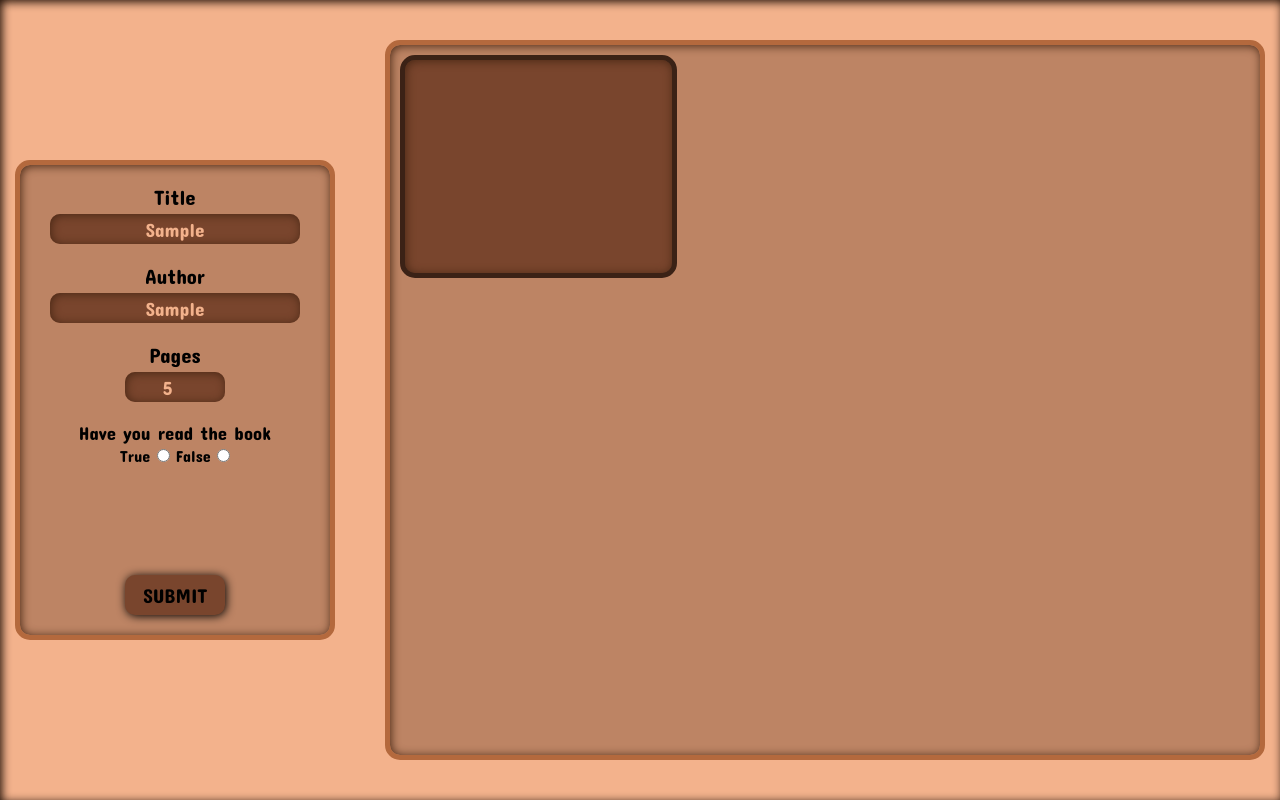
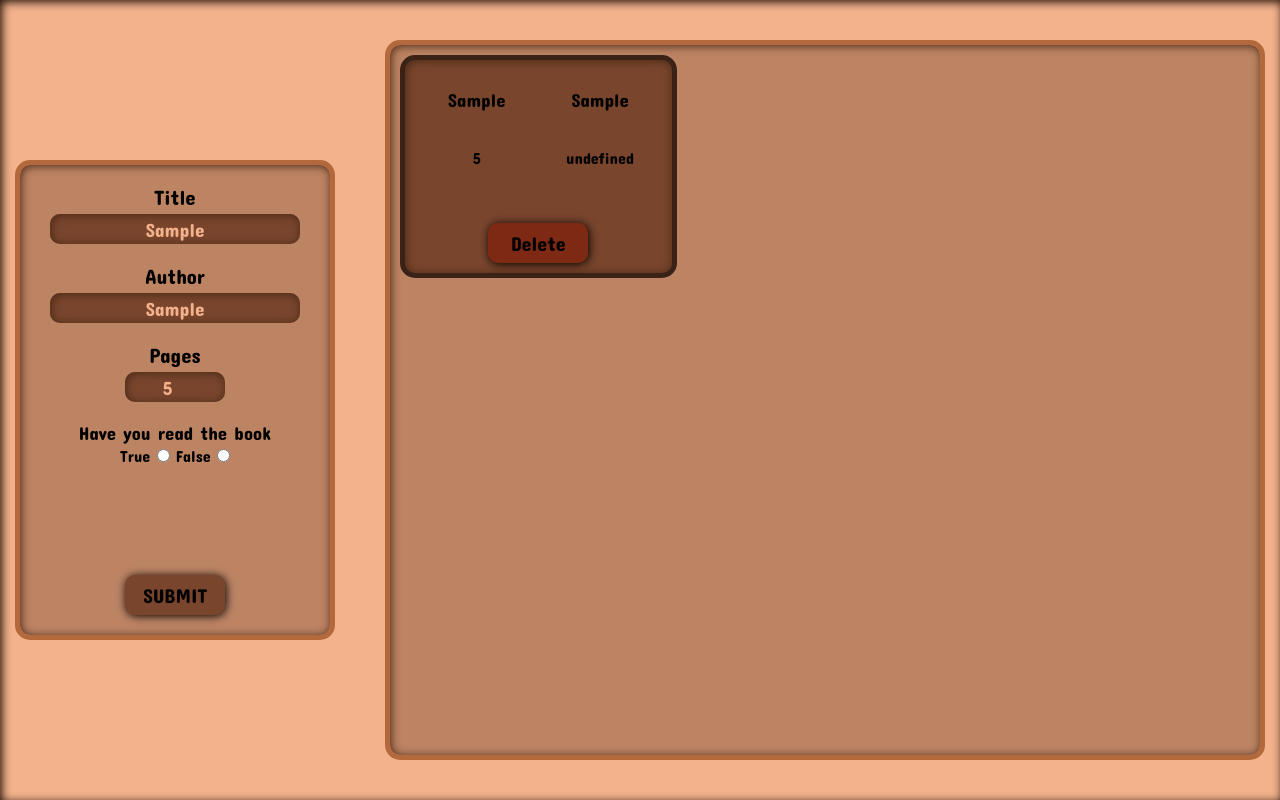
Before and after one commit to junilowahab/Book-assignment, a plain HTML site: page index.html in a window 1280 px wide. Both pictures are taken after typing "Sample", "Sample", "5" into the empty fields and a click on the button "SUBMIT". Drawn offline with Linux system fonts and the light colour scheme.

Commit message:
Displayed the book data in the display box and styled the layout with the addition of a delete button

```diff
--- a/script.js
+++ b/script.js
@@ -64,13 +64,34 @@ shelf.addEventListener('submit', (e) => {
         displayBox.classList.add('displayBox');
         display.appendChild(displayBox);
 
+        //Created palces where the specific data will be displayed
+        var titleContainer = document.createElement('h1');
+        var authorContainer = document.createElement('h3');
+        var pagesContainer = document.createElement('p');
+        var readContainer = document.createElement('p');
+
+        //Added delete button to remove a display box if needed
+        var deleteButton = document.createElement('button')
+
+        displayBox.appendChild(titleContainer);
+        displayBox.appendChild(authorContainer);
+        displayBox.appendChild(pagesContainer);
+        displayBox.appendChild(readContainer);
+        displayBox.appendChild(deleteButton);
+
+        deleteButton.classList.add('deleteButton')
+
         //Create array of display children elements to identify it with the index of the myLibrary array
         let displayBoxArray = Array.from(display.children);
 
         //Create loop to match displayBox information with myLibrary array
         for(let i = 0; i <= myLibrary.length; i++){
             if(displayBoxArray[i] === myLibrary[i]){
-                console.log(myLibrary[book].title);
+                titleContainer.innerText = myLibrary[book].title;
+                authorContainer.innerText = myLibrary[book].author;
+                pagesContainer.innerText = myLibrary[book].pages;
+                readContainer.innerText = myLibrary[book].beenRead;
+                deleteButton.innerText = 'Delete'
             }
         }
     }
--- a/styles.css
+++ b/styles.css
@@ -127,4 +127,16 @@ button:hover{
     box-shadow: 1px 1px 10px rgb(73, 40, 21) inset;
     border: 5px solid rgb(59, 34, 22);
     border-radius: 15px;
+
+    padding: 10px;
+
+    display: grid;
+    grid-template-columns: 1fr 1fr;
+    align-items: center;
+    justify-items: center;
 }
+
+.deleteButton{
+    background-color: rgb(126, 41, 19);
+    grid-column: span 2;
+}
```
